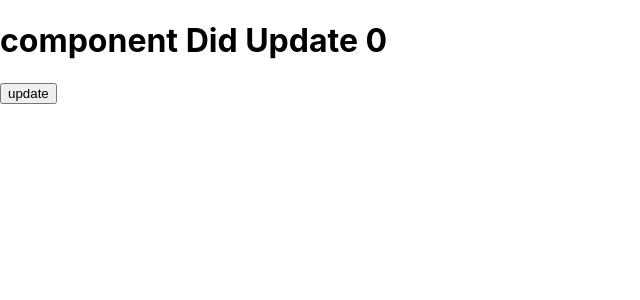
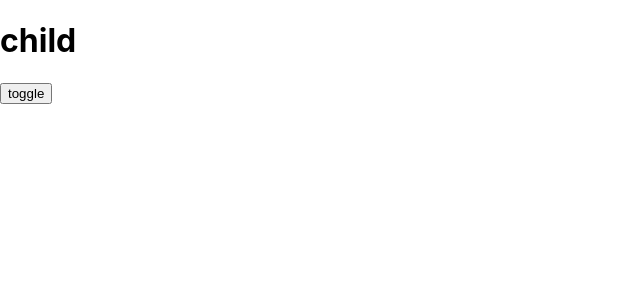
Before and after one commit to deepakpandey710/learn-react, a React (Create React App) app: page / in a window 1280 px wide. Shown: the top 300 px of the page, without its empty margins (0-640 px from the left). Built offline with nearby package versions, Linux system fonts and the light colour scheme.

Commit message:
commiting will unmount component

```diff
--- a/src/App.js
+++ b/src/App.js
@@ -1,28 +1,20 @@
 import {Component, useState} from 'react';
 import './App.css';
-import User from './User';
+import Student from './Student';
 class App extends Component{
   constructor(){
     super();
     this.state={
-      count:0
+      show:false
     }
-    console.warn("consturctor called");
-  }
-  shouldComponentUpdate(){
-    console.log("shouldComponentUpdate");
-    // return true;
-    if(this.state.count>3 && this.state.count<10){
-      return true;
-    }
-    return false;
   }
   render(){
     return(
       <div>
-        <h1>component Did Update {this.state.count}</h1>
-        <button onClick={()=>this.setState({count:this.state.count+1})}>update</button>
-        {/* <button onClick={()=>this.setState({count:1})}>update</button> */}
+        {
+          this.state.show?<Student/>:<h1>child</h1>
+        }
+        <button onClick={()=>this.setState({show:!this.state.show})}>toggle</button>
       </div>
     )
   }
--- a/src/Student.js
+++ b/src/Student.js
@@ -1,11 +1,14 @@
 import React from "react";
 export default class Student extends React.Component{
+    componentWillUnmount(){
+        console.warn("unmount component called");
+    }
     render()
     {
         console.log(this.props)
         return (
             <div>
-                <h1>hello {this.props.name}</h1>
+                <h1>class component</h1>
             </div>
         )
     }
```
